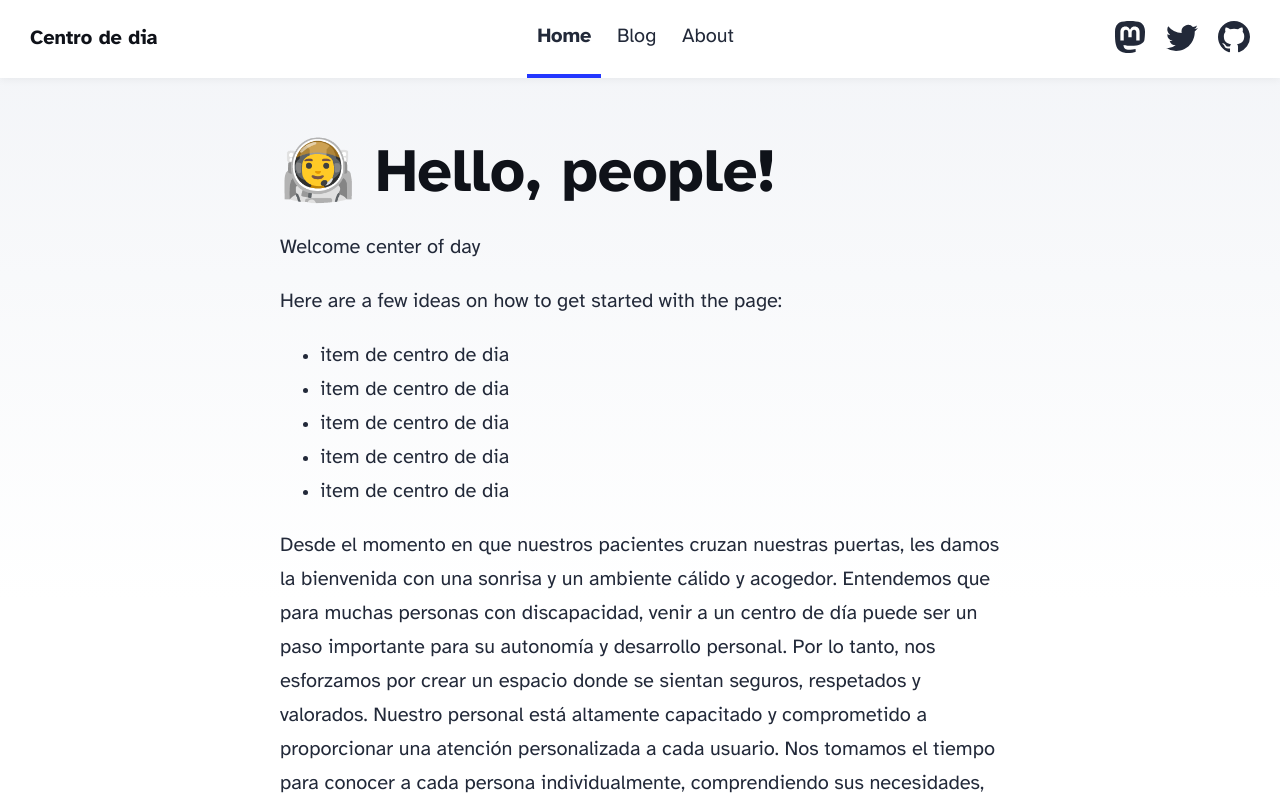
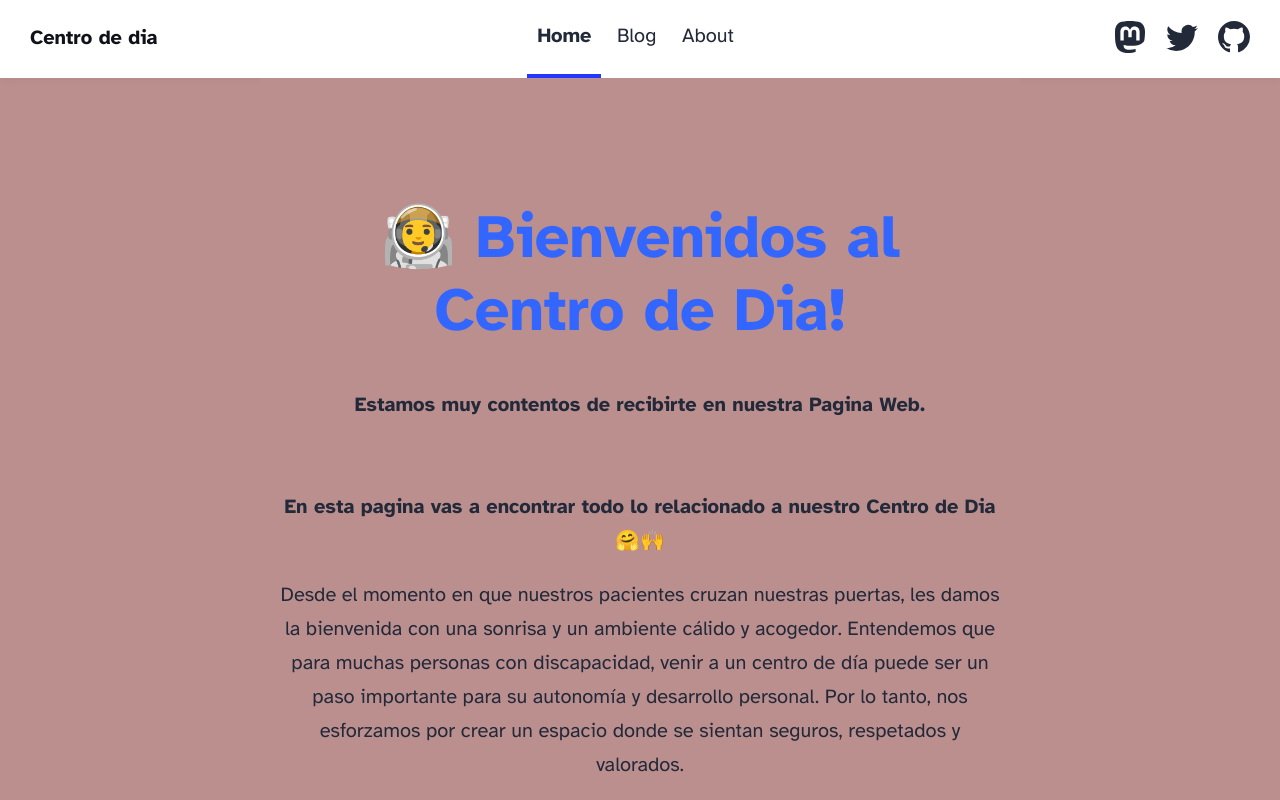
Before and after one commit to Giorgo123/centro-de-dia, an Astro site: page / in a window 1280 px wide. Shown: the top 800 px of the page. Built offline with nearby package versions, Linux system fonts and the light colour scheme; Astro itself is replaced by a stand-in of ours.

Commit message:
nuevas modificaciones

```diff
--- a/src/layouts/BlogPost.astro
+++ b/src/layouts/BlogPost.astro
@@ -19,6 +19,7 @@ const { title, description, pubDate, updatedDate, heroImage } = Astro.props;
 				max-width: 100%;
 				margin: 0;
 			}
+
 			.hero-image {
 				width: 100%;
 			}
@@ -41,7 +42,7 @@ const { title, description, pubDate, updatedDate, heroImage } = Astro.props;
 				text-align: center;
 				line-height: 1;
 			}
-			.title h1 {
+			.title h1  {
 				margin: 0 0 0.5em 0;
 			}
 			.date {
--- a/src/pages/index.astro
+++ b/src/pages/index.astro
@@ -13,10 +13,15 @@ import { SITE_TITLE, SITE_DESCRIPTION } from '../consts';
 	<body>
 		<Header />
 		<main>
-			<h1>🧑‍🚀 Hello, people!</h1>
-			<p>
-				Welcome center of day
+			<h1 class="titulo-del-home">🧑‍🚀 Bienvenidos al Centro de Dia!</h1>
+
+			<p><strong>
+				Estamos muy contentos de recibirte en nuestra Pagina Web.
+				<br>
+				En esta pagina vas a encontrar todo lo relacionado a nuestro Centro de Dia🤗🙌
 			</p>
+
+			<!--
 			<p>Here are a few ideas on how to get started with the page:</p>
 			<ul>
 				<li>item de centro de dia</code></li>
@@ -24,7 +29,7 @@ import { SITE_TITLE, SITE_DESCRIPTION } from '../consts';
 				<li>item de centro de dia</li>
 				<li>item de centro de dia</li>
 				<li>item de centro de dia</li>
-			</ul>
+			</ul> -->
 
 			<p>Desde el momento en que nuestros pacientes cruzan nuestras puertas, les damos la bienvenida con una sonrisa y un ambiente cálido y acogedor. Entendemos que para muchas personas con discapacidad, venir a un centro de día puede ser un paso importante para su autonomía y desarrollo personal. Por lo tanto, nos esforzamos por crear un espacio donde se sientan seguros, respetados y valorados.
 
@@ -36,7 +41,7 @@ import { SITE_TITLE, SITE_DESCRIPTION } from '../consts';
 
 				Además de las actividades en el centro, también nos comprometemos a ofrecer apoyo y recursos a nuestras familias y cuidadores. Entendemos que cuidar a una persona con discapacidad puede ser desafiante, y estamos aquí para ofrecer orientación, asesoramiento y apoyo emocional a quienes lo necesiten.
 
-				En resumen, en nuestro centro de día para personas con discapacidad, la atención va más allá de lo físico; se trata de brindar un entorno de cuidado, respeto y apoyo donde cada usuario pueda alcanzar su máximo potencial. Nos enorgullece ser parte de la vida de nuestros usuarios y de su viaje hacia una vida plena y significativa.</p>
+				En resumen, en nuestro centro de día para personas con discapacidad, la atención va más allá de lo físico; se trata de brindar un entorno de cuidado, respeto y apoyo donde cada usuario pueda alcanzar su máximo potencial. Nos enorgullece ser parte de la vida de nuestros usuarios y de su viaje hacia una vida plena y significativa.</p></strong>
 
 		</main>
 		<Footer />
--- a/src/styles/global.css
+++ b/src/styles/global.css
@@ -34,19 +34,21 @@ body {
 	margin: 0;
 	padding: 0;
 	text-align: left;
-	background: linear-gradient(var(--gray-gradient)) no-repeat;
+	/* background: linear-gradient(var(--gray-gradient)) no-repeat; */
 	background-size: 100% 600px;
 	word-wrap: break-word;
 	overflow-wrap: break-word;
 	color: rgb(var(--gray-dark));
 	font-size: 20px;
 	line-height: 1.7;
+	background-color: rosybrown;
 }
 main {
 	width: 720px;
 	max-width: calc(100% - 2em);
 	margin: auto;
 	padding: 3em 1em;
+	background-color: rosybrown;
 }
 h1,
 h2,
@@ -57,10 +59,30 @@ h6 {
 	margin: 0 0 0.5rem 0;
 	color: rgb(var(--black));
 	line-height: 1.2;
+	width: auto;
 }
 h1 {
 	font-size: 3.052em;
+	max-width: 100%;
+	max-height: 100%;
 }
+
+.titulo-del-home{
+	color: #3366ff;
+	text-align: center;
+	margin-top: 50px;
+	animation: move 2s infinite alternate;
+}
+
+@keyframes move {
+	from {
+	  transform: translateY(0);
+	}
+	to {
+	  transform: translateY(20px);
+	}
+  }
+
 h2 {
 	font-size: 2.441em;
 }
@@ -85,7 +107,11 @@ a:hover {
 }
 p {
 	margin-bottom: 1em;
+	white-space: pre-line;
+	text-align: center;
 }
+
+
 .prose p {
 	margin-bottom: 2em;
 }
--- /dev/null
+++ b/superior-spiral/astro.config.mjs
@@ -0,0 +1,4 @@
+import { defineConfig } from 'astro/config';
+
+// https://astro.build/config
+export default defineConfig({});
--- /dev/null
+++ b/superior-spiral/src/env.d.ts
@@ -0,0 +1 @@
+/// <reference types="astro/client" />
--- /dev/null
+++ b/superior-spiral/src/pages/index.astro
@@ -0,0 +1,16 @@
+---
+
+---
+
+<html lang="en">
+	<head>
+		<meta charset="utf-8" />
+		<link rel="icon" type="image/svg+xml" href="/favicon.svg" />
+		<meta name="viewport" content="width=device-width" />
+		<meta name="generator" content={Astro.generator} />
+		<title>Astro</title>
+	</head>
+	<body>
+		<h1>Astro</h1>
+	</body>
+</html>
--- /dev/null
+++ b/superior-spiral/tsconfig.json
@@ -0,0 +1,3 @@
+{
+  "extends": "astro/tsconfigs/base"
+}
```
Also changed, not shown: superior-spiral/package.json (added, +15 -0 lines), superior-spiral/README.md (added), superior-spiral/public/favicon.svg (added), 2 other files.
